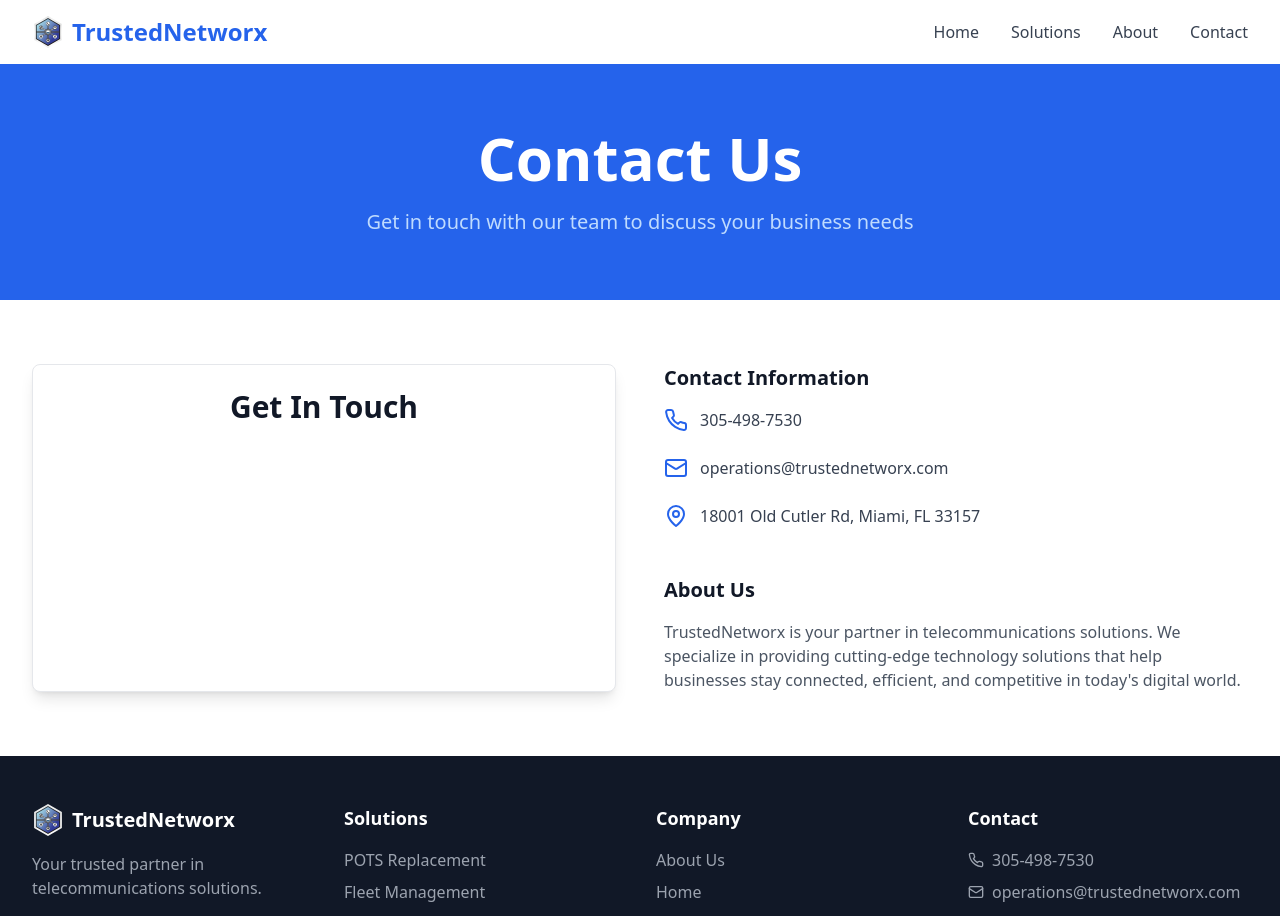
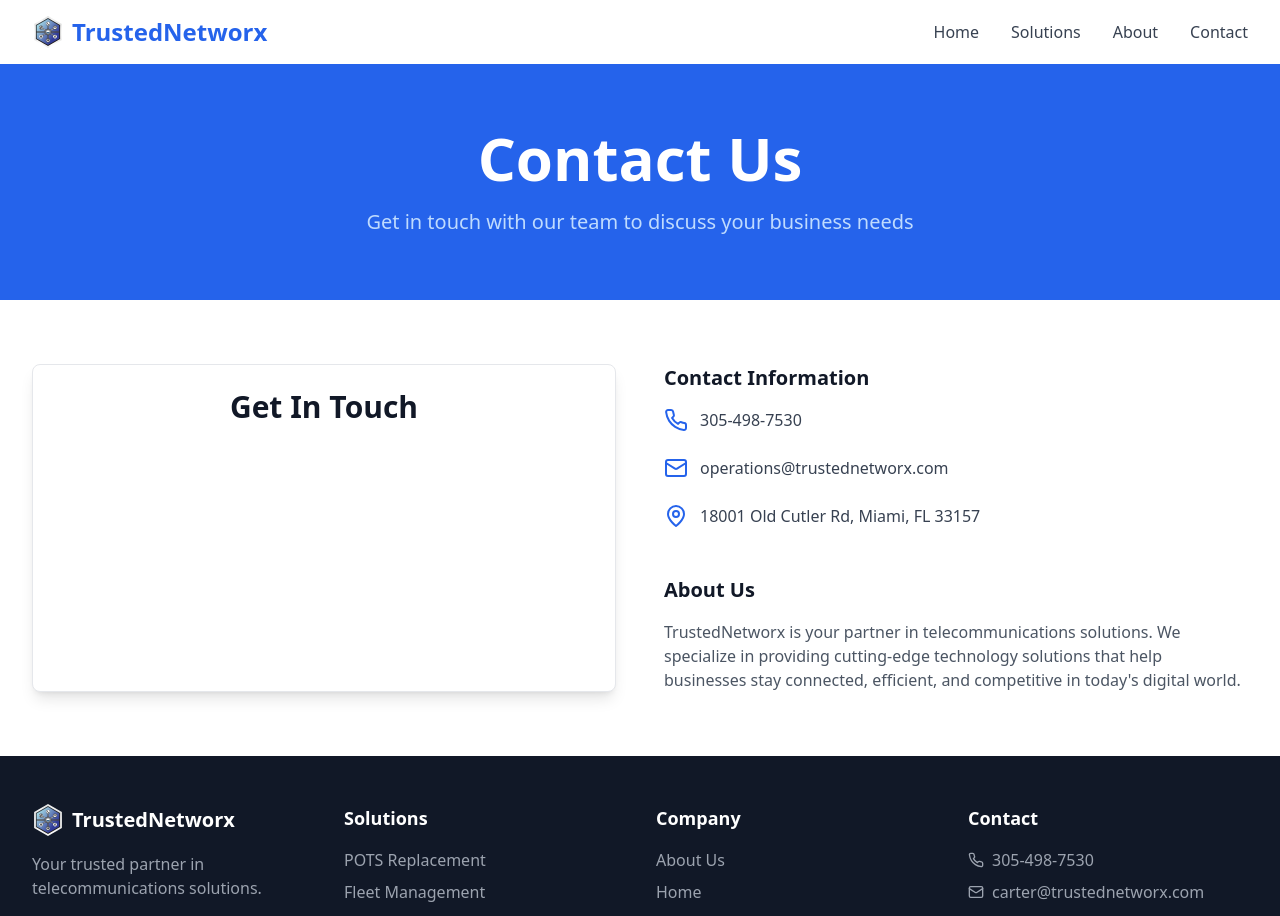
Before and after one commit to dezolent/trustednetworx, a React (Vite) app: page /contact in a window 1280 px wide. Shown: the top 916 px of the page. Built offline with nearby package versions, Linux system fonts and the light colour scheme.

Commit message:
Update Footer.tsx

```diff
--- a/src/components/Footer.tsx
+++ b/src/components/Footer.tsx
@@ -42,7 +42,7 @@ const Footer = () => {
               </li>
               <li className="flex items-center text-gray-400">
                 <Mail size={16} className="mr-2" />
-                <span>operations@trustednetworx.com</span>
+                <span>carter@trustednetworx.com</span>
               </li>
               <li className="flex items-center text-gray-400">
                 <MapPin size={16} className="mr-2" />
```
